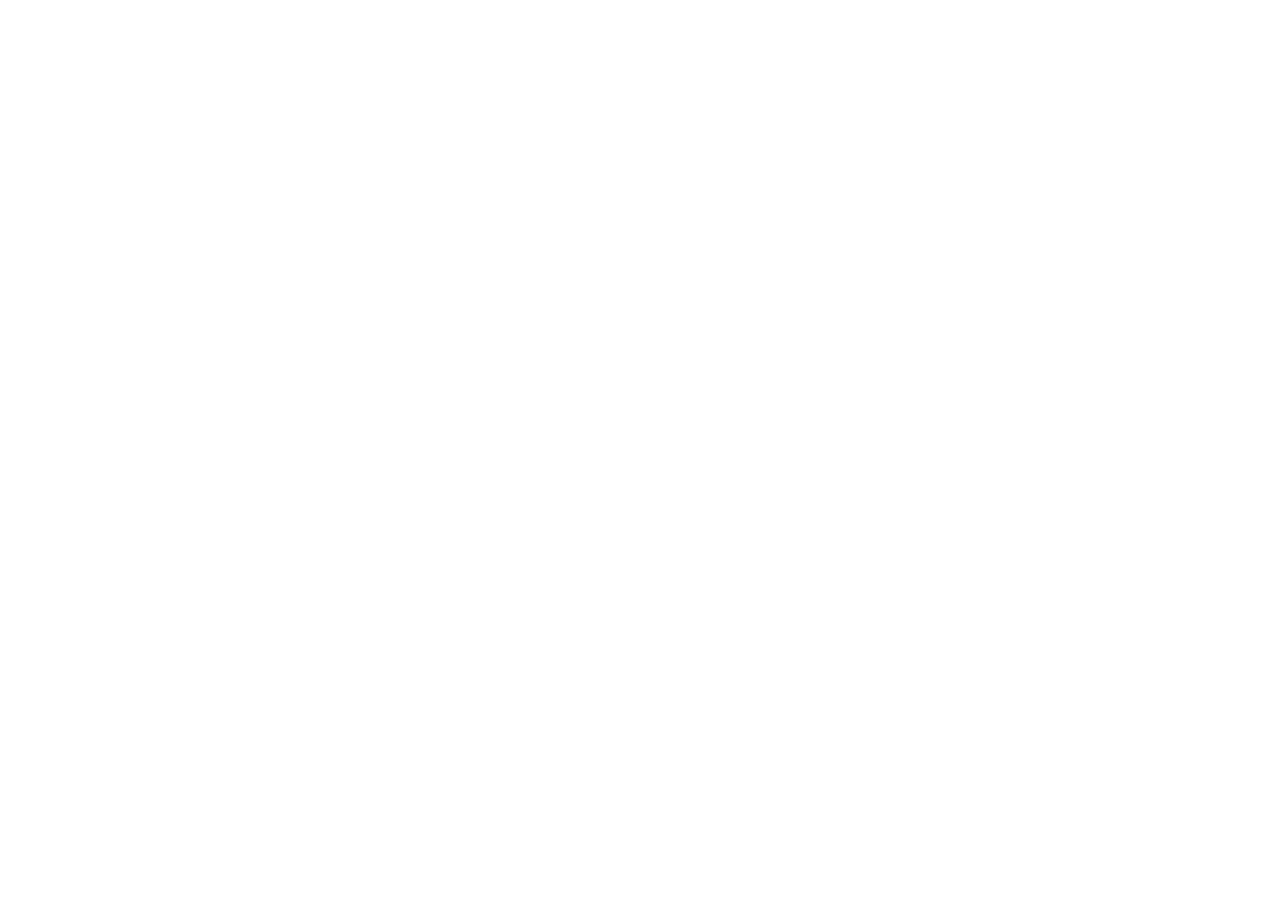
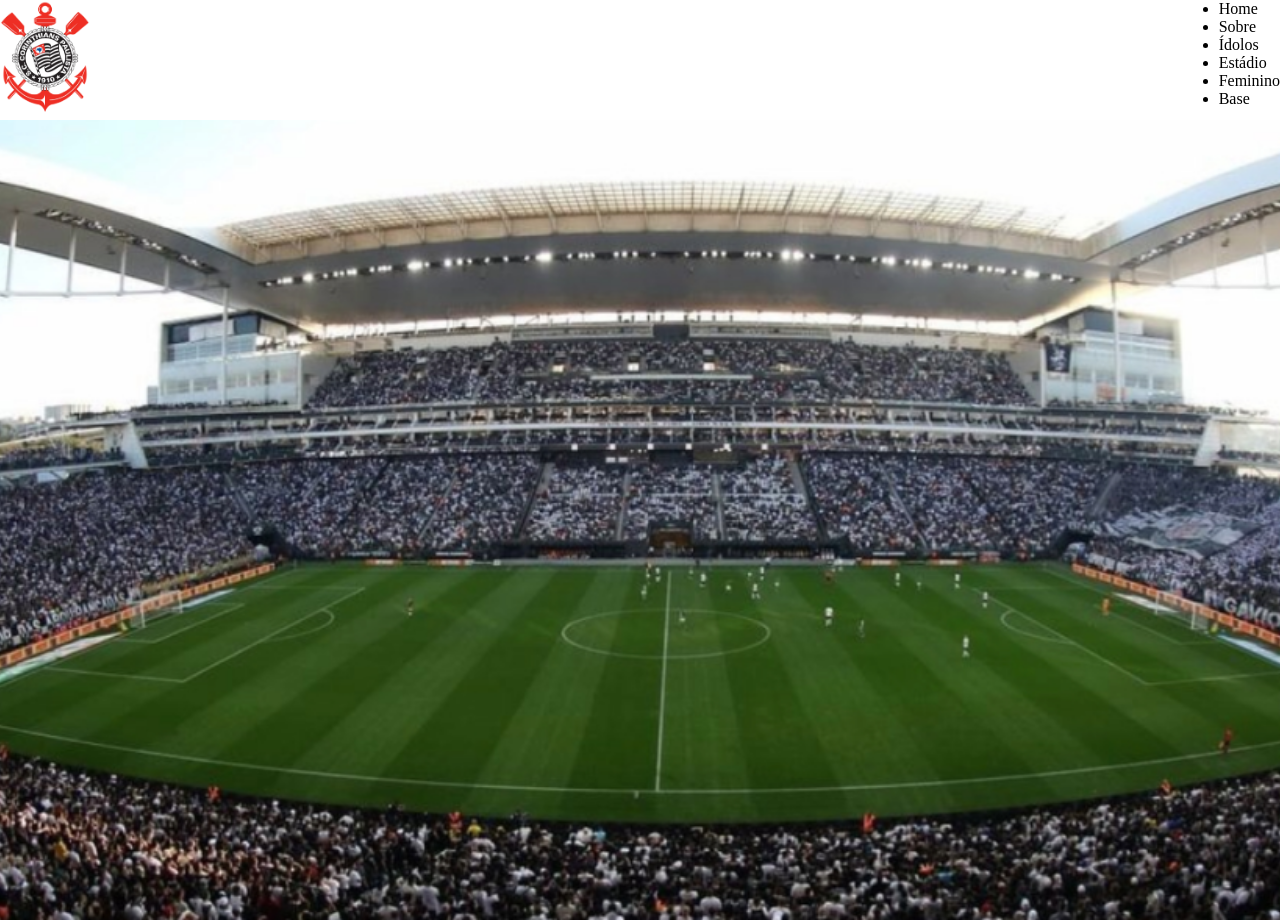
Before and after one commit to MatheusEssu/Projeto-Individual, a plain HTML site: page public/index.html in a window 1280 px wide. Shown: the top 920 px of the page. Before the commit the page ends 800 px from the top, so only its background shows below. Drawn offline with Linux system fonts and the light colour scheme.

Commit message:
Site efeito paralax V1

```diff
--- a/public/css/style.css
+++ b/public/css/style.css
@@ -0,0 +1,54 @@
+@import url('https://fonts.googleapis.com/css2?family=Fjalla+One&family=Inter:wght@100..900&display=swap');
+
+* {
+    margin: 0;
+    padding: 0;
+    box-sizing: border-box;
+}
+
+header{
+    display: flex;
+    flex-direction: row;
+    height: 15vh;
+    width: 100%;
+    justify-content: space-between;
+}
+
+.logo{
+    height: 14vh;
+    width: 90px;
+}
+
+img {
+    height: 100%;
+    width: 100%;
+}
+
+section {
+    width: 100%;
+    height: 100vh;
+    background-position: center;
+    background-repeat: no-repeat;
+    background-size: cover;
+    background-attachment: fixed;
+}
+
+section:nth-of-type(1) {
+    background-image: url(../assets/neoquimicaarena2024.png);
+    height: 100vh;
+
+}
+
+section:nth-of-type(3) {
+    background-image: url(../assets/torcida.jpg);
+    height: 100vh;
+}
+
+section:nth-of-type(5) {
+    background-image: url(../assets/torcidaCorinthians\ .png);
+    height: 100vh;
+}
+
+section:nth-of-type(7) {
+
+}
--- a/public/index.html
+++ b/public/index.html
@@ -4,12 +4,32 @@
     <meta charset="UTF-8">
     <meta name="viewport" content="width=device-width, initial-scale=1.0">
     <title>Projeto Individual</title>
+    <link rel="stylesheet" href="./css/style.css">
 </head>
 <body>
     <header>
+        <div class="logo"><img src="./assets/logo.png" ></div>
 
+        <div class="navbar">
+            <ul class="menu">
+                <li>Home</li>
+                <li>Sobre</li>
+                <li>Ídolos</li>
+                <li>Estádio</li>
+                <li>Feminino</li>
+                <li>Base</li>
+            </ul>
+        </div>
     </header>
 
     <section></section>
+    <section></section>
+    <section></section>
+    <section></section>
+    <section></section>
+    <section></section>
+    <section></section>
+    <section></section>
+
 </body>
 </html>
```
Also changed, not shown: public/assets/logo.png (added), public/assets/neoquimicaarena2024.png (added).
